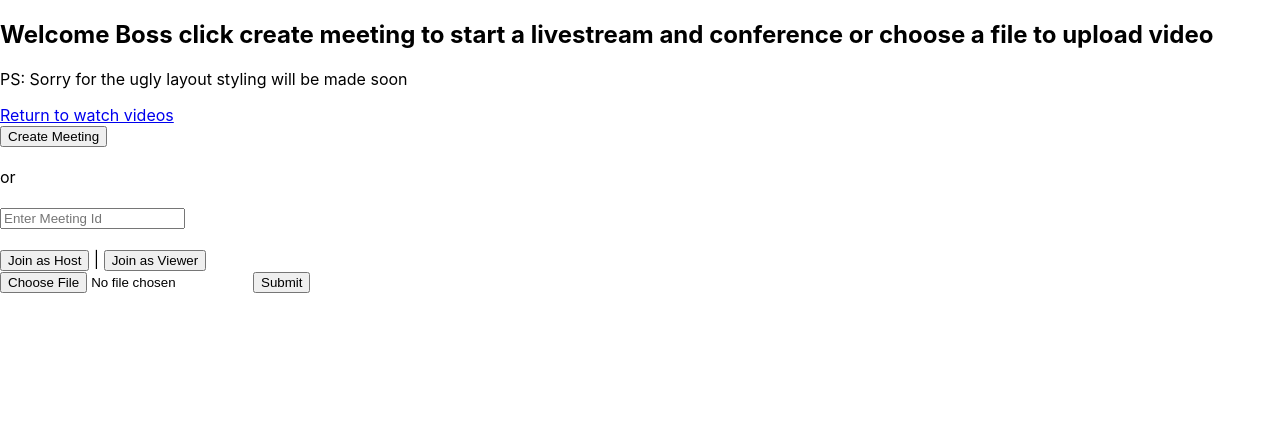
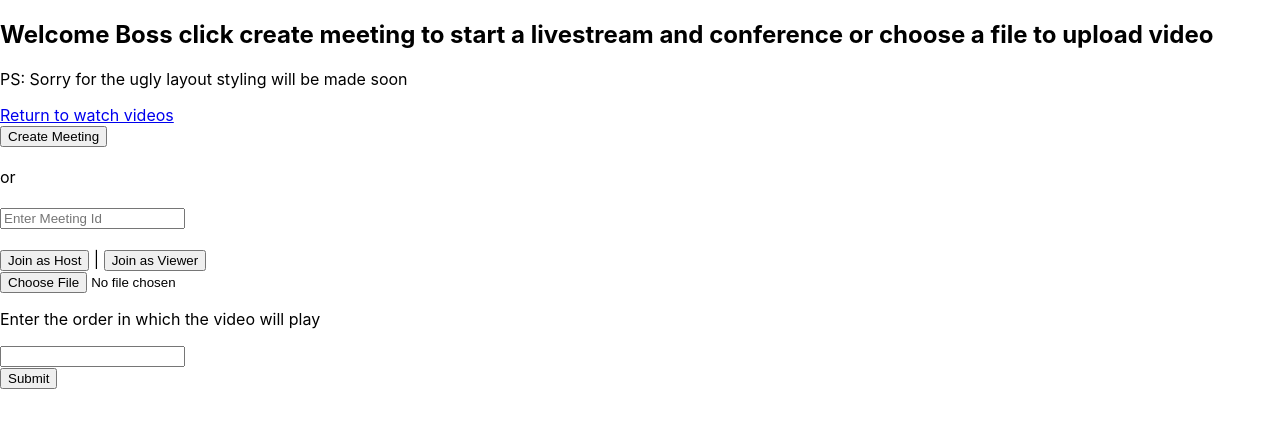
Before and after one commit to anxhelino/sdk, a React (Create React App) app: page /admin in a window 1280 px wide. Shown: the top 428 px of the page. Built offline with nearby package versions, Linux system fonts and the light colour scheme.

Commit message:
firestore update

```diff
--- a/src/components/UploadVideo.jsx
+++ b/src/components/UploadVideo.jsx
@@ -1,16 +1,18 @@
 import React, { useState } from 'react';
 import Uploady from '@rpldy/uploady';
 import UploadButton from '@rpldy/upload-button';
-import { ref, uploadBytesResumable } from 'firebase/storage';
+import { ref, uploadBytesResumable, getDownloadURL } from 'firebase/storage';
 import { storage } from '../firebase';
-
+import { addDoc, collection, serverTimestamp } from 'firebase/firestore';
+import { db } from '../firebase';
 const UploadVideo = () => {
   const [file, setFile] = useState(null);
+  const [order, setOrder] = useState(null);
   const handleChange = (e) => {
     setFile(e.target.files[0]);
   };
 
-  const handleClick = () => {
+  const handleClick = async () => {
     if (!file) {
       return;
     }
@@ -28,6 +30,13 @@ const UploadVideo = () => {
         console.log(error);
       },
       () => {
+        getDownloadURL(uploadTask.snapshot.ref).then((downloadURL) => {
+          addDoc(collection(db, 'videos'), {
+            order: order,
+            url: `${downloadURL}`,
+          });
+          console.log(downloadURL);
+        });
         console.log('Success');
       }
     );
@@ -44,6 +53,10 @@ const UploadVideo = () => {
             handleChange(e);
           }}
         />
+        <div>
+          <p>Enter the order in which the video will play</p>
+          <input onChange={(e) => setOrder(e.target.value)} type='number' />
+        </div>
         <input
           type='submit'
           onClick={(e) => {
```
